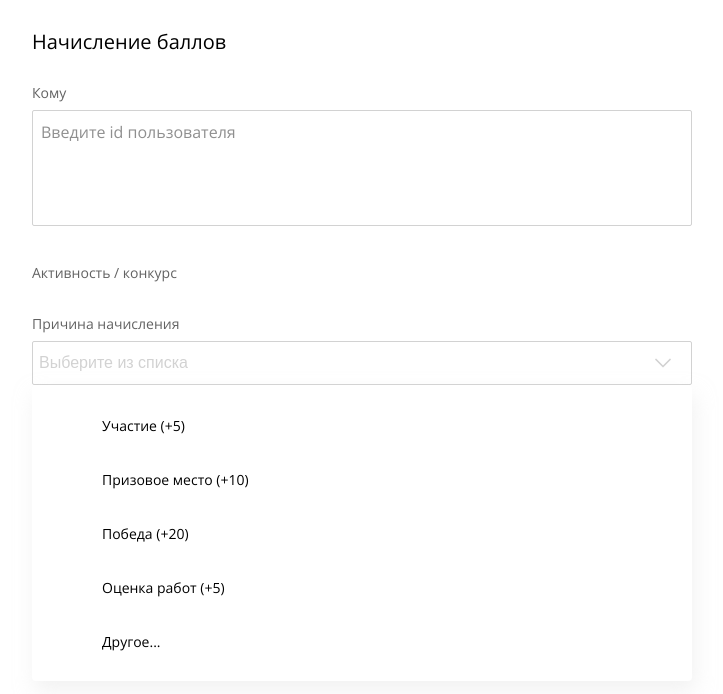
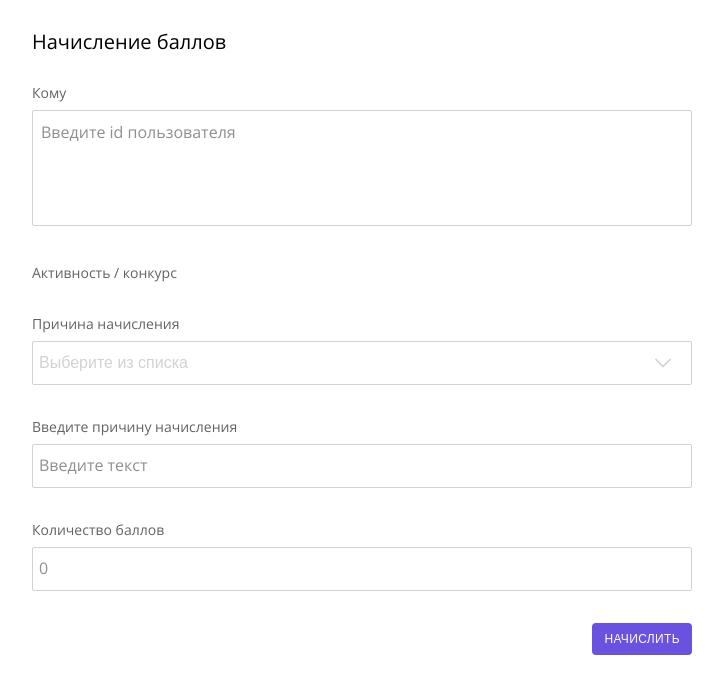
Before and after one commit to valentina-x/clovery.step, a React app: page / in a window 1280 px wide. Shown: the top 694 px of the page, without its empty margins (4-727 px from the left). Built offline with nearby package versions, Linux system fonts and the light colour scheme; the HTML template or start-up script is replaced by a standard one.

Commit message:
изменение css Input, Textarea / добавление CustomSelect

```diff
--- a/src/Components/CustomSelect/index.tsx
+++ b/src/Components/CustomSelect/index.tsx
@@ -37,7 +37,7 @@ const CustomSelect: React.FC = ({}) => {
               <use xlinkHref='#s_chevron-down'></use>
             </svg>
           </div>
-          <div className='selection__list active'>
+          <div className='selection__list'>
             <input
               type='checkbox'
               value='5'
```
